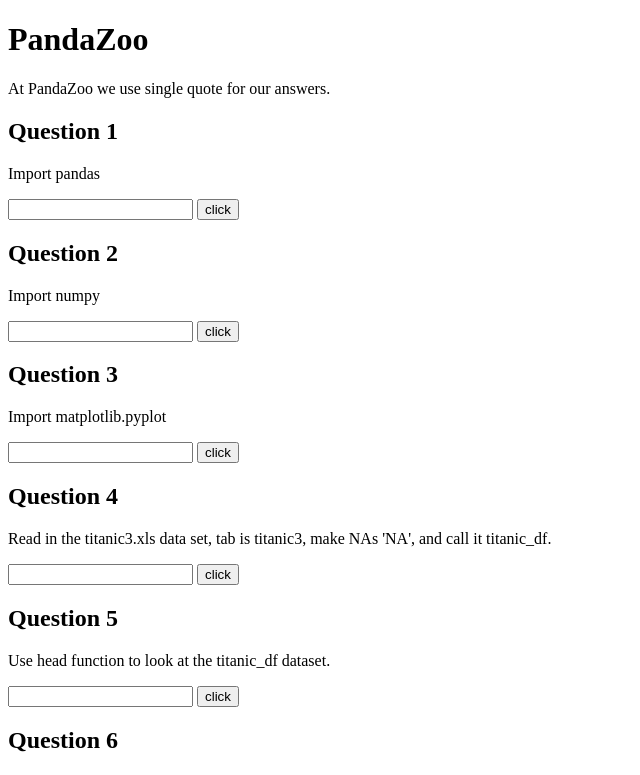
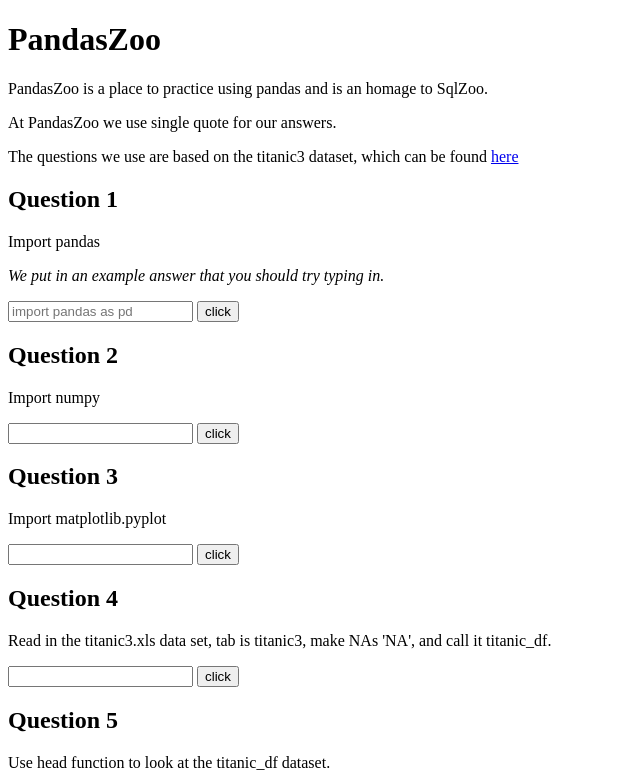
Before and after one commit to pierre-brendan/pandazoo, a plain HTML site: page test_page.html in a window 1280 px wide. Shown: the top 775 px of the page, without its empty margins (0-640 px from the left). Drawn offline with Linux system fonts and the light colour scheme.

Commit message:
Add files via upload

```diff
--- a/test_page.html
+++ b/test_page.html
@@ -2,14 +2,20 @@
 <html>
 <body>
 
-<h1> PandaZoo </h1>
+<h1> PandasZoo </h1>
 
-<p> At PandaZoo we use single quote for our answers. </p>
+<p> PandasZoo is a place to practice using pandas and is an homage to SqlZoo.</p>
+<p> At PandasZoo we use single quote for our answers. </p>
+<p> The questions we use are based on the titanic3 dataset, which can be found
+<a href="https://www.kaggle.com/ibooth1/titanic3/data">here</a>
+ </p>
+
 
 <h2> Question 1 </h2>
 <p> Import pandas </p>
+<p> <i>We put in an example answer that you should try typing in.</i></p>
 
-<input type="text" id="test">
+<input type="text" id="test" placeholder="import pandas as pd">
 <input type="button" value="click" onclick="z()"><span id="err"></span>
 
 <script>
```
